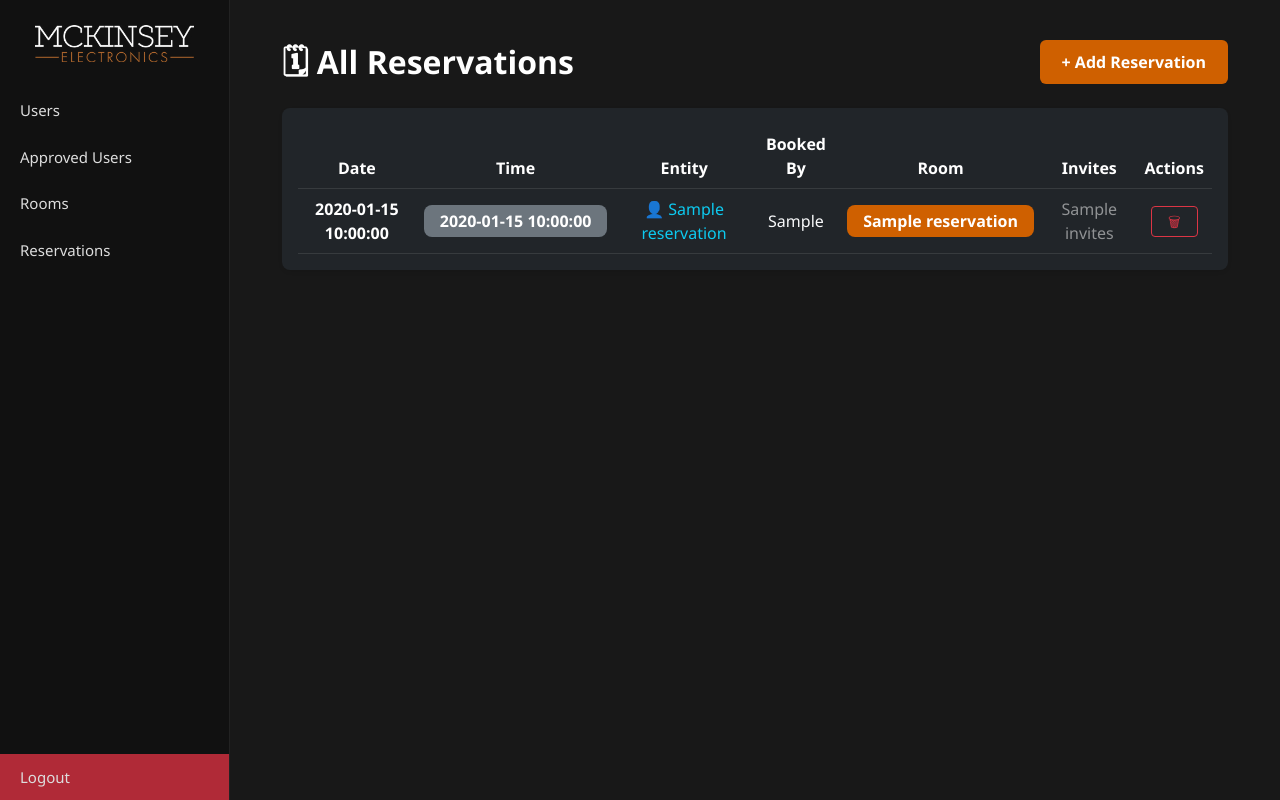
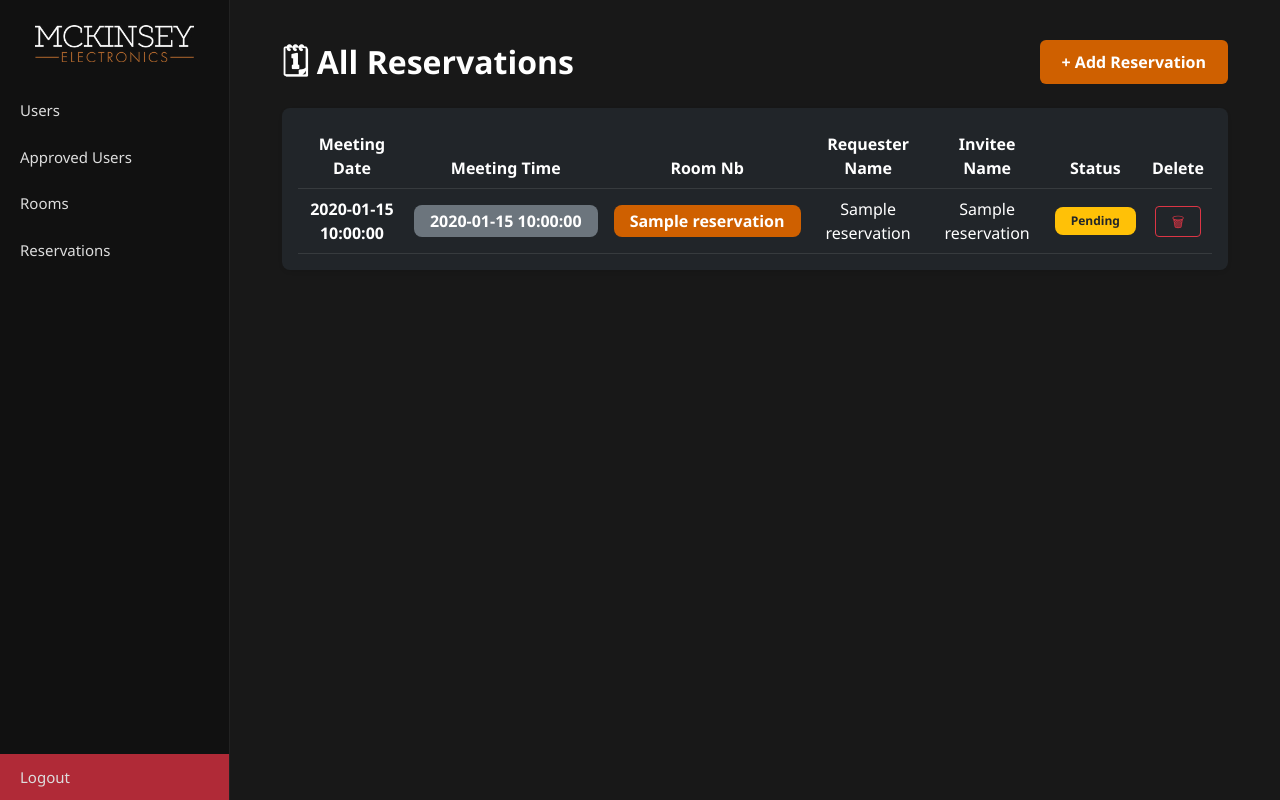
Before and after one commit to mckinsey664/booking, a Flask app: template templates/admin_reservations.html in a window 1280 px wide. Run offline with Flask 3, Linux system fonts and the light colour scheme; the template is opened without the code that fills it: most values are stand-ins (such as "Sample title", 1, 10 or a date in 2020); parts of the project's set-up code (start-up, migrations or seed data) failed here and were passed over.

Commit message:
change admin view 1

```diff
--- a/templates/admin_reservations.html
+++ b/templates/admin_reservations.html
@@ -26,30 +26,55 @@
       <table class="table table-dark table-hover align-middle mb-0">
         <thead style="background-color: #CF6000;">
           <tr class="text-white text-center">
-            <th>Date</th>
-            <th>Time</th>
-            <th>Entity</th>
-            <th>Booked By</th>
-            <th>Room</th>
-            <th>Invites</th>
-            <th>Actions</th>
+            <th>Meeting Date</th>
+            <th>Meeting Time</th>
+            <th>Room Nb</th>
+            <th>Requester Name</th>
+            <th>Invitee Name</th>
+            <th>Status</th>
+            <th>Delete</th>
           </tr>
         </thead>
+
         <tbody>
           {% for r in reservations %}
           <tr class="align-middle text-center">
+
+            <!-- 📅 DATE -->
             <td class="text-white fw-semibold">{{ r['date'] }}</td>
-            <td><span class="badge bg-secondary fs-6 px-3 py-2">{{ r['start_time'] }}</span></td>
+
+            <!-- ⏰ TIME -->
             <td>
-              {% if r['entity_type'] == 'company' %}
-                <span class="text-warning">🏢 {{ r['entity_name'] }}</span>
+              <span class="badge bg-secondary fs-6 px-3 py-2">{{ r['start_time'] }}</span>
+            </td>
+
+            <!-- 🏠 ROOM -->
+            <td>
+              <span class="badge bg-brand text-white fs-6 px-3 py-2">{{ r['room_name'] }}</span>
+            </td>
+
+            <!-- 👤 REQUESTER -->
+            <td class="text-white">
+              {{ r['booker_name'] }}
+            </td>
+
+            <!-- 👤 INVITEE -->
+            <td class="text-white">
+              {{ r['entity_name'] }}
+            </td>
+
+            <!-- 🔵 STATUS -->
+            <td>
+              {% if r['status'] == 'Approved' %}
+                <span class="badge bg-success px-3 py-2">Confirmed</span>
+              {% elif r['status'] == 'Rejected' %}
+                <span class="badge bg-danger px-3 py-2">Declined</span>
               {% else %}
-                <span class="text-info">👤 {{ r['entity_name'] }}</span>
+                <span class="badge bg-warning text-dark px-3 py-2">Pending</span>
               {% endif %}
             </td>
-            <td class="text-light">{{ r['booked_by'] }}</td>
-            <td><span class="badge bg-brand text-white fs-6 px-3 py-2">{{ r['room_name'] }}</span></td>
-            <td class="text-white-50">{{ r['invites'] or '—' }}</td>
+
+            <!-- 🗑 DELETE -->
             <td>
               <form action="{{ url_for('delete_reservation', reservation_id=r['id']) }}" method="post" class="d-inline">
                 <button type="submit" class="btn btn-outline-danger btn-sm px-3"
@@ -58,12 +83,15 @@
                 </button>
               </form>
             </td>
+
           </tr>
           {% endfor %}
         </tbody>
+
       </table>
     </div>
   </div>
+
   {% else %}
     <div class="alert alert-secondary text-center mt-3 py-3">
       <strong>No reservations found.</strong>
@@ -71,62 +99,6 @@
   {% endif %}
 </div>
 
-<!-- 🟧 Add Reservation Modal -->
-<div class="modal fade" id="addReservationModal" tabindex="-1" aria-labelledby="addReservationModalLabel" aria-hidden="true">
-  <div class="modal-dialog modal-dialog-centered modal-lg">
-    <div class="modal-content bg-dark text-white border-0">
-      <div class="modal-header border-0">
-        <h5 class="modal-title" id="addReservationModalLabel">Add New Reservation</h5>
-        <button type="button" class="btn-close btn-close-white" data-bs-dismiss="modal" aria-label="Close"></button>
-      </div>
-      <div class="modal-body">
-        <form method="POST" action="{{ url_for('admin_add_reservation') }}">
-          <div class="row g-3">
-            <div class="col-md-6">
-              <label class="form-label text-white-50">Date</label>
-              <input type="date" name="date" class="form-control bg-dark text-white border-secondary" required>
-            </div>
-            <div class="col-md-6">
-              <label class="form-label text-white-50">Start Time</label>
-              <input type="time" name="start_time" class="form-control bg-dark text-white border-secondary" required>
-            </div>
-            <div class="col-md-6">
-              <label class="form-label text-white-50">Room</label>
-              <select name="room_id" class="form-select bg-dark text-white border-secondary" required>
-                <option value="">Select Room</option>
-                {% for room in rooms %}
-                  <option value="{{ room['id'] }}">{{ room['name'] }}</option>
-                {% endfor %}
-              </select>
-            </div>
-            <div class="col-md-6">
-              <label class="form-label text-white-50">Entity Type</label>
-              <select name="entity_type" class="form-select bg-dark text-white border-secondary" required>
-                <option value="company">Company</option>
-                <option value="user">User</option>
-              </select>
-            </div>
-            <div class="col-md-6">
-              <label class="form-label text-white-50">Entity Name</label>
-              <input type="text" name="entity_name" class="form-control bg-dark text-white border-secondary" placeholder="Company or User name" required>
-            </div>
-            <div class="col-md-6">
-              <label class="form-label text-white-50">Booked By</label>
-              <input type="email" name="booked_by" class="form-control bg-dark text-white border-secondary" placeholder="email@domain.com" required>
-            </div>
-            <div class="col-12">
-              <label class="form-label text-white-50">Invites (comma-separated)</label>
-              <input type="text" name="invites" class="form-control bg-dark text-white border-secondary" placeholder="invite1@email.com, invite2@email.com">
-            </div>
-          </div>
-          <div class="mt-4 text-end">
-            <button type="submit" class="btn btn-brand text-white px-4">Save Reservation</button>
-          </div>
-        </form>
-      </div>
-    </div>
-  </div>
-</div>
 
 <!-- 🎨 Custom Styling -->
 <style>
@@ -149,10 +121,6 @@
     color: #d0d0d0;
     border-radius: 6px;
   }
-  .modal-content {
-    border-radius: 10px;
-    box-shadow: 0 4px 25px rgba(0,0,0,0.4);
-  }
   .form-control, .form-select {
     border-radius: 6px;
   }
```
